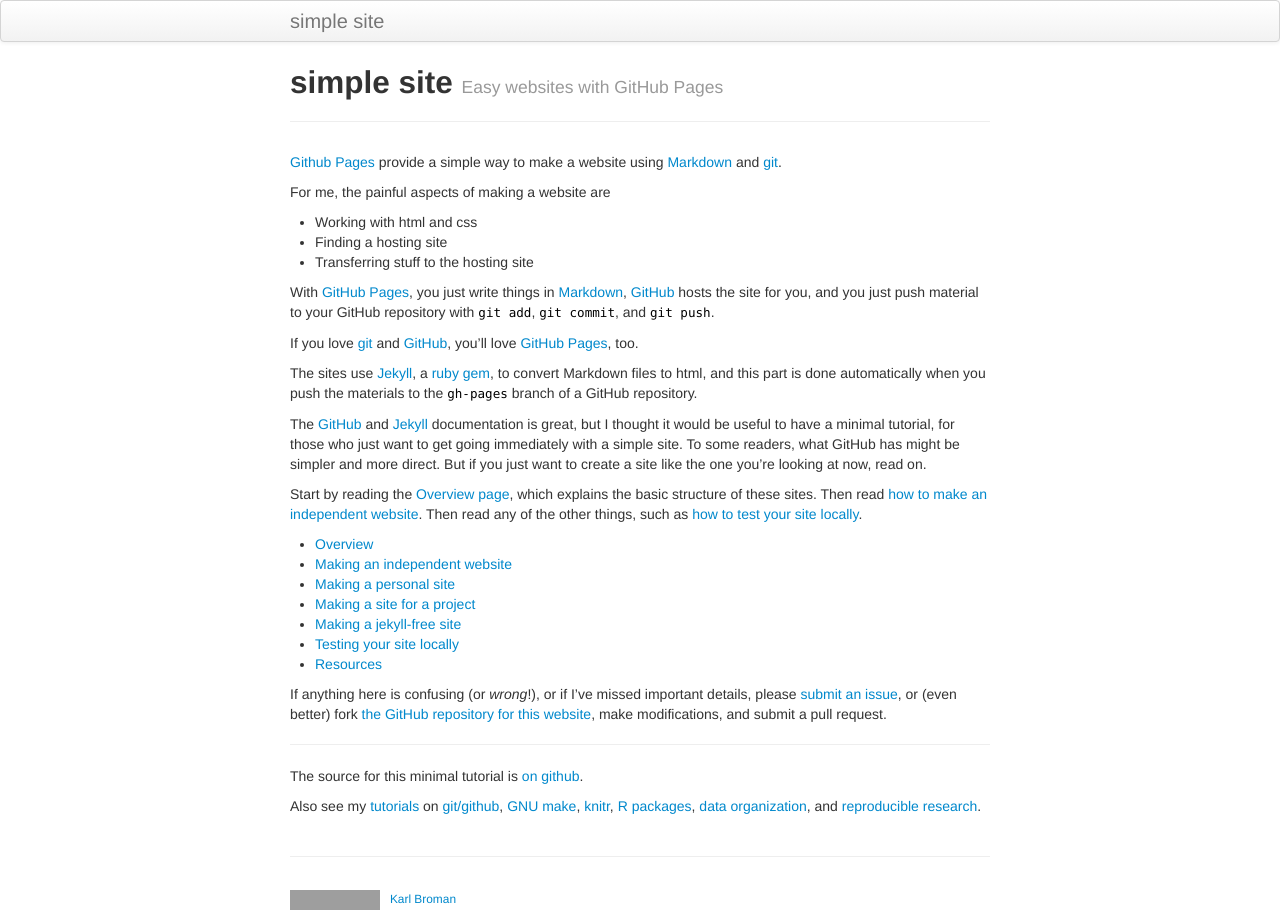
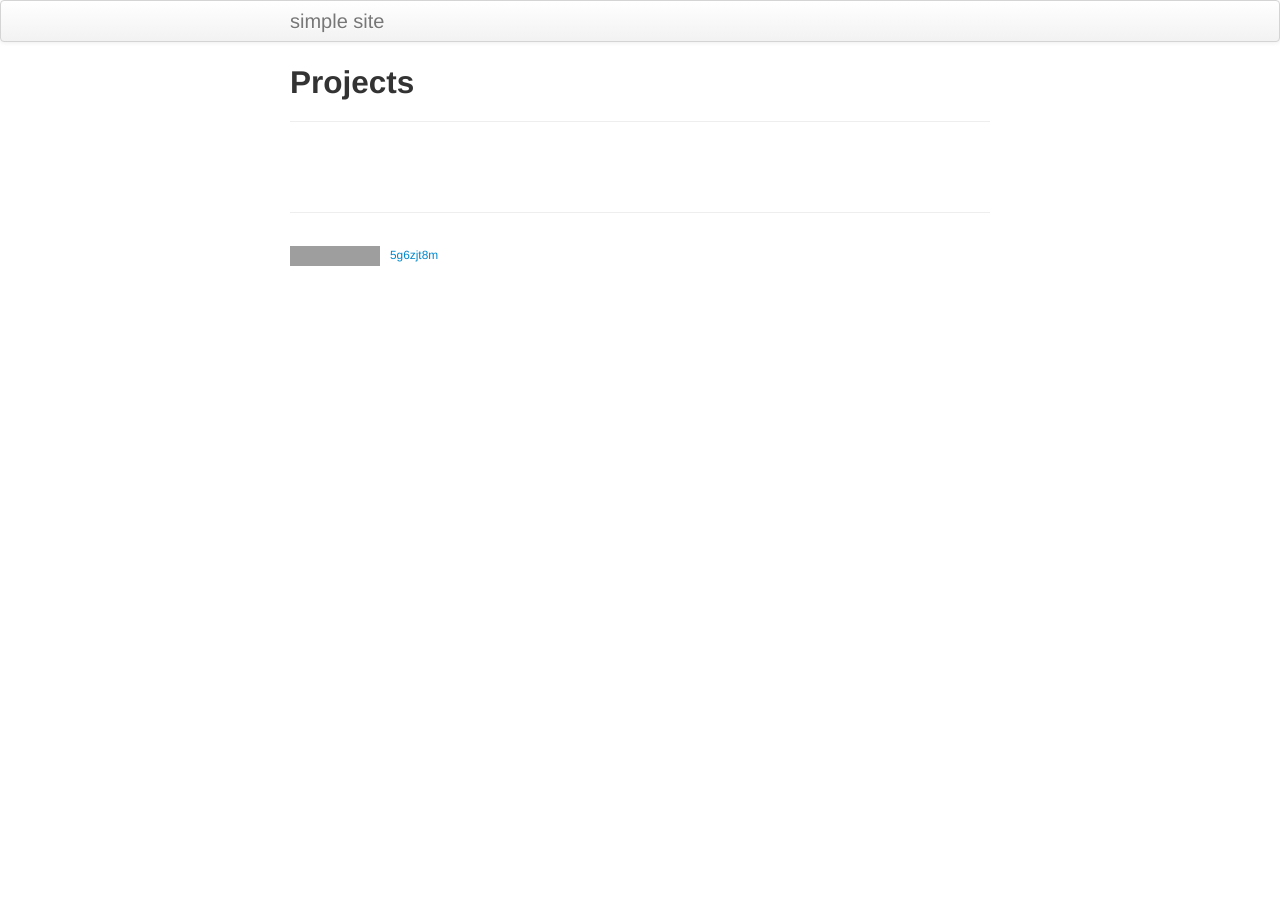
Before and after one commit to 5g6zjt8m/Project_Site, a Jekyll site: the page built from index.md, in a window 1280 px wide. Built offline with Jekyll 4.4.1, drawn with Linux system fonts in a browser that asks for light colours; grey boxes are pictures that could not be loaded.

Commit message:
"First commit to template"

```diff
--- a/_config.yml
+++ b/_config.yml
@@ -10,13 +10,13 @@ highlighter: rouge
 #
 title : simple site
 author :
-  name : Karl Broman
-  email : kbroman@gmail.com
-  github : kbroman
+  name : 5g6zjt8m
+  email :
+  github : 5g6zjt8m
   feedburner : nil
 
 # NOTE: Replacing this next line with your own URL
-production_url : https://kbroman.github.io/simple_site
+production_url : https://5g6zjt8m.github.io/Project_Site
 
 # Tell Github to use the kramdown markdown interpreter
 # (see https://help.github.com/articles/migrating-your-pages-site-from-maruku)
@@ -51,7 +51,7 @@ JB :
   #     This means always setting the protocol (http|https) or prefixing with "/"
   #
   # NOTE: Replace this next line with your own URL, likely with username.github.io
-  BASE_PATH : https://kbroman.org/simple_site
+  BASE_PATH : https://5g6zjt8m.github.io/Project_Site
 
   # By default, the asset_path is automatically defined relative to BASE_PATH plus the enabled theme.
   # ex: [BASE_PATH]/assets/themes/[THEME-NAME]
--- a/_includes/themes/twitter/default.html
+++ b/_includes/themes/twitter/default.html
@@ -44,10 +44,10 @@
       <hr>
       <footer>
         <p><small>
-  <!-- start of Karl's footer; modify this part -->
+  <!-- start of footer; modify this part -->
           <a href="https://creativecommons.org/publicdomain/zero/1.0/"><img src="https://i.creativecommons.org/p/zero/1.0/88x31.png" alt="CC0"/></a> &nbsp;
-          <a href="https://kbroman.org">Karl Broman</a>
-  <!-- end of Karl's footer; modify this part -->
+          <a href="https://5g6zjt8m.github.io/Project_Site">5g6zjt8m</a>
+  <!-- end of footer; modify this part -->
         </small></p>
       </footer>
 
--- a/index.md
+++ b/index.md
@@ -1,72 +1,6 @@
 ---
 layout: page
-title: simple site
-tagline: Easy websites with GitHub Pages
-description: Minimal tutorial on making a simple website with GitHub Pages
+title: Projects
+tagline:
+description: Site to host project documentation
 ---
-
-[Github Pages](https://pages.github.com) provide a simple way to make a
-website using
-[Markdown](https://daringfireball.net/projects/markdown/) and
-[git](https://git-scm.com).
-
-For me, the painful aspects of making a website are
-
-- Working with html and css
-- Finding a hosting site
-- Transferring stuff to the hosting site
-
-With [GitHub Pages](https://pages.github.com), you just write things in
-[Markdown](https://daringfireball.net/projects/markdown/),
-[GitHub](https://github.com) hosts the site for you, and you just push
-material to your GitHub repository with `git add`, `git commit`, and
-`git push`.
-
-If you love [git](https://git-scm.com/) and
-[GitHub](https://github.com), you'll love
-[GitHub Pages](https://pages.github.com), too.
-
-The sites use [Jekyll](https://jekyllrb.com/), a
-[ruby](https://www.ruby-lang.org/en/) [gem](https://rubygems.org/), to
-convert Markdown files to html, and this part is done
-automatically when you push the materials to the `gh-pages` branch
-of a GitHub repository.
-
-The [GitHub](https://pages.github.com) and
-[Jekyll](https://jekyllrb.com) documentation is great, but I thought it
-would be useful to have a minimal tutorial, for those who just want to
-get going immediately with a simple site. To some readers, what GitHub
-has might be simpler and more direct.  But if you just want to create
-a site like the one you're looking at now, read on.
-
-Start by reading the [Overview page](pages/overview.html), which
-explains the basic structure of these sites. Then read
-[how to make an independent website](pages/independent_site.html). Then
-read any of the other things, such as
-[how to test your site locally](pages/local_test.html).
-
-- [Overview](pages/overview.html)
-- [Making an independent website](pages/independent_site.html)
-- [Making a personal site](pages/user_site.html)
-- [Making a site for a project](pages/project_site.html)
-- [Making a jekyll-free site](pages/nojekyll.html)
-- [Testing your site locally](pages/local_test.html)
-- [Resources](pages/resources.html)
-
-If anything here is confusing (or _wrong_!), or if I've missed
-important details, please
-[submit an issue](https://github.com/kbroman/simple_site/issues), or (even
-better) fork [the GitHub repository for this website](https://github.com/kbroman/simple_site),
-make modifications, and submit a pull request.
-
----
-
-The source for this minimal tutorial is [on github](https://github.com/kbroman/simple_site).
-
-Also see my [tutorials](https://kbroman.org/tutorials) on
-[git/github](https://kbroman.org/github_tutorial),
-[GNU make](https://kbroman.org/minimal_make),
-[knitr](https://kbroman.org/knitr_knutshell),
-[R packages](https://kbroman.org/pkg_primer),
-[data organization](https://kbroman.org/dataorg),
-and [reproducible research](https://kbroman.org/steps2rr).
```
Also changed, not shown: ReadMe.md.
